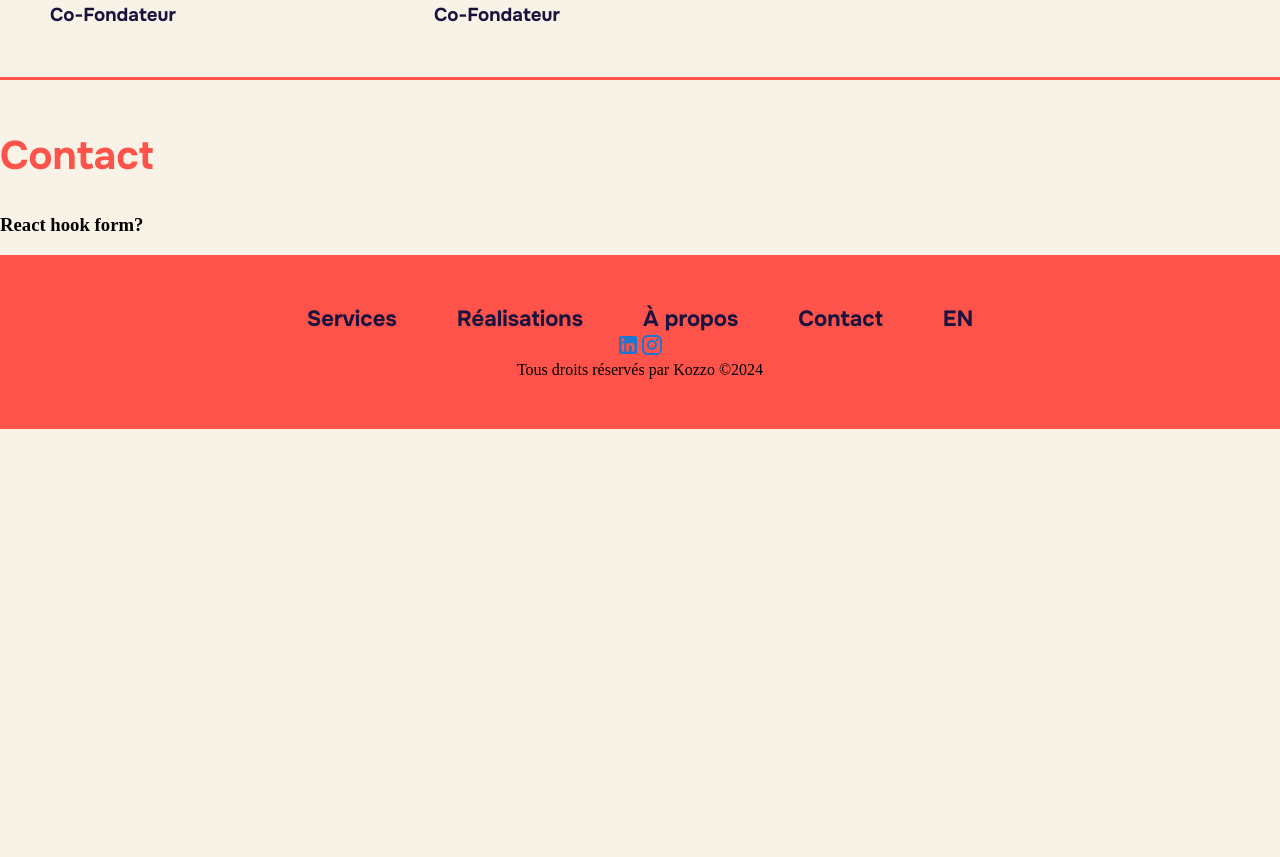
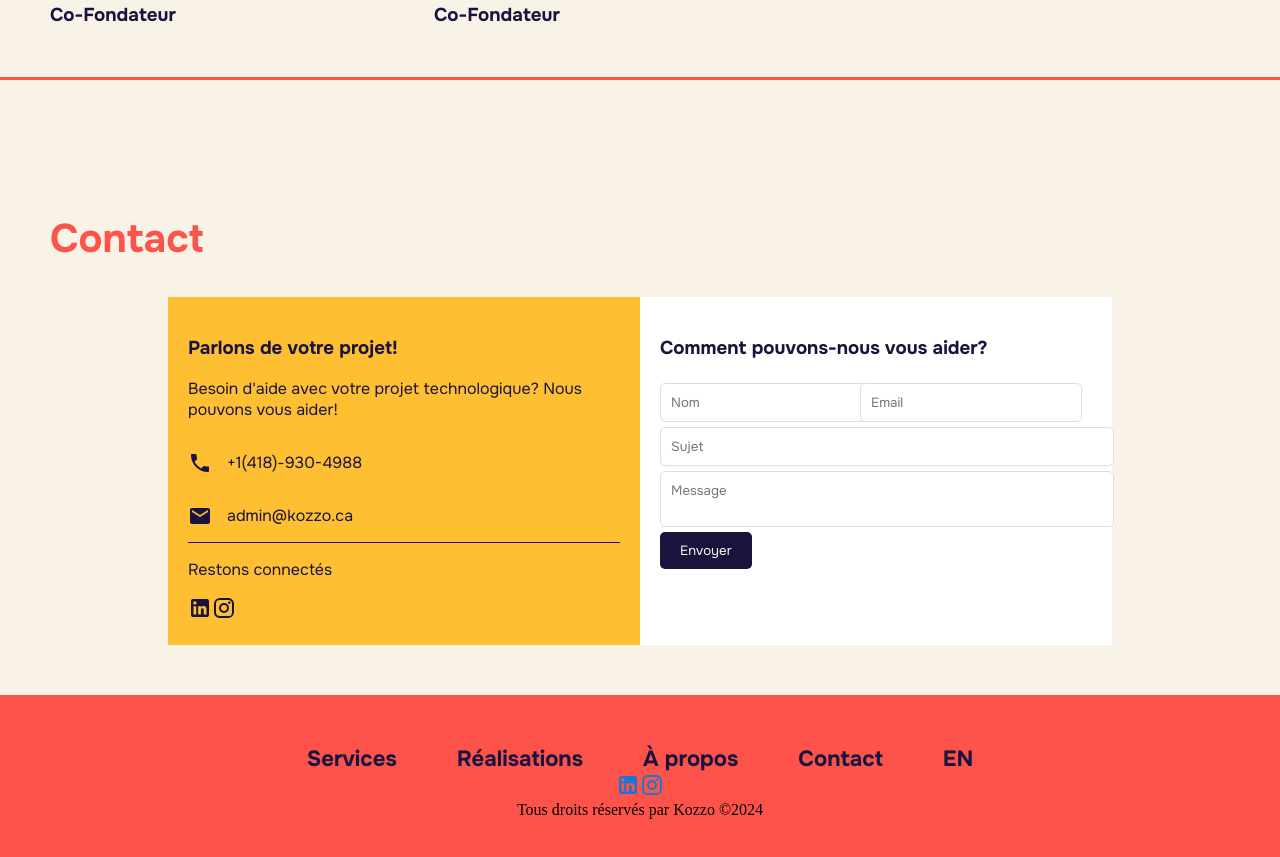
Before and after one commit to kozzo-solutions/kozzo-website, a React (Create React App) app: page / in a window 1280 px wide. Shown: the part 2160-3017 px from the top of the page. Before the commit the page ends 2589 px from the top, so only its background shows below. Built offline with nearby package versions, Linux system fonts and the light colour scheme.

Commit message:
debut de la section contact

```diff
--- a/package.json
+++ b/package.json
@@ -10,10 +10,12 @@
     "@testing-library/jest-dom": "^5.17.0",
     "@testing-library/react": "^13.4.0",
     "@testing-library/user-event": "^13.5.0",
+    "formik": "^2.4.6",
     "react": "^18.3.1",
     "react-dom": "^18.3.1",
     "react-scripts": "^5.0.1",
-    "web-vitals": "^2.1.4"
+    "web-vitals": "^2.1.4",
+    "yup": "^1.4.0"
   },
   "scripts": {
     "start": "react-scripts start",
--- a/src/App.css
+++ b/src/App.css
@@ -94,9 +94,6 @@ body{
     font-size: clamp(15px, 3vw, 25px);
 }
 
-.top-section-left-content {
-}
-
 .top-section img{
     width: auto;
     height: clamp(400px, 40vw, 600px);
@@ -118,7 +115,7 @@ body{
     overflow: hidden;
 }
 
-.service-cards .service-card {
+.service-card {
     padding: var(--card-padding);
     background-color: #FFFCF5;
     font-family: var(--font-family);
@@ -140,25 +137,23 @@ body{
     margin-bottom: 50px;
 }
 
-.about-us-section .about-us-left-content {}
-
-.about-us-section .team-cards {
+.team-cards {
     display: flex;
 
 }
 
-.about-us-section .member-card h3{
+.member-card h3{
     margin: 0px;
 }
 
-.about-us-section .member-card img {
+.member-card img {
     width: clamp(200px, 30vw, 400px);
     height: auto;
     border-top-left-radius: 150px;
     border-bottom-right-radius: 150px;
 }
 
-.about-us-section .member-card .member-image-background {
+.member-image-background {
     width: clamp(200px, 30vw, 400px);
     height: auto - 5px;
     border-top-left-radius: 150px;
@@ -168,7 +163,79 @@ body{
 /* End of AboutUs CSS */
 
 /* ContactUs CSS */
+.contact-us-section {
+    padding: var(--sections-padding);
+}
 
+.contact-us-content {
+    display: flex;
+    width: 80%;
+    margin: 0 auto;
+}
+
+.contact-us-content-left {
+    background-color: var(--design-yellow);
+    font-family: var(--font-family);
+    color: var(--design-blue);
+    padding: 20px;
+    width: 50%;
+}
+
+.contact-infos{
+    border-bottom: solid 1px var(--design-blue);
+}
+
+.contact-info{
+    display: flex;
+    align-items: center;
+    gap: 15px;
+}
+
+.contact-us-content-right{
+    background-color: white;
+    padding: 20px;
+    width: 50%;
+    font-family: var(--font-family);
+    color: var(--design-blue);
+}
+
+input, textarea {
+    width: 100%;
+    padding: 10px;
+    border: 1px solid #ddd;
+    border-radius: 5px;
+    margin-top: 5px;
+    font-family: var(--font-family);
+}
+
+.client-personal-info{
+    display: flex;
+}
+
+.client-personal-info input{
+    min-width: 50%;
+}
+
+textarea {
+    resize: none;
+}
+
+button {
+    background-color: var(--design-blue);
+    color: var(--design-cream);
+    font-family: var(--font-family);
+    padding: 10px 20px;
+    border: none;
+    border-radius: 5px;
+    cursor: pointer;
+}
+
+.error {
+    font-family: var(--font-family);
+    color: red;
+    margin-top: 10px;
+    font-size: 0.8em;
+}
 /* End of ContactUs CSS
 
 /* Footer CSS */
@@ -178,7 +245,7 @@ body{
     flex-direction: column;
     align-items: center;
     justify-content: space-around;
-    padding: 50px
+    padding: 50px;
 }
 .icons {
     color: var(--design-blue);
--- a/src/components/contact-us.js
+++ b/src/components/contact-us.js
@@ -1,9 +1,84 @@
 import React from "react";
+import PhoneIcon from '@mui/icons-material/Phone';
+import EmailIcon from '@mui/icons-material/Email';
+import LinkedInIcon from '@mui/icons-material/LinkedIn';
+import InstagramIcon from '@mui/icons-material/Instagram';
+import { Formik, Form, Field, ErrorMessage } from "formik";
+import * as Yup from 'yup';
+
+const validationSchema = Yup.object({
+    name: Yup.string().required('Nom est requis'),
+    email: Yup.string().email('Email invalide').required('Email est requis'),
+    subject: Yup.string().required('Sujet est requis'),
+    message: Yup.string().required('Message est requis')
+})
 
 const ContactUs = () => (
-    <div className="contact-us-content">
+    <div className="contact-us-section">
         <h2>Contact</h2>
-        <h3> React hook form?</h3>
+        <div className="contact-us-content">
+            <div className="contact-us-content-left">
+                <h3>Parlons de votre projet!</h3>
+                <p>
+                    Besoin d'aide avec votre projet technologique?
+                    Nous pouvons vous aider!
+                </p>
+                <div className="contact-infos">
+                    <div className="contact-info">
+                        <PhoneIcon></PhoneIcon>
+                        <p>+1(418)-930-4988</p>
+                    </div>
+                    <div className="contact-info">
+                        <EmailIcon></EmailIcon>
+                        <p>admin@kozzo.ca</p>
+                    </div>
+                </div>
+                <p>Restons connectés</p>
+                <div className="social-medias">
+                    <LinkedInIcon></LinkedInIcon>
+                    <InstagramIcon></InstagramIcon>
+                </div>
+            </div>
+            <div className="contact-us-content-right">
+                <h3>Comment pouvons-nous vous aider?</h3>
+                <Formik
+                    initialValues={{ name: '', email: '', subject: '', message: '' }}
+                    validationSchema={validationSchema}
+                    onSubmit={(values) => {
+                        alert(JSON.stringify(values, null, 2));
+                    }}
+                >
+                    {() => (
+                        <Form>
+                            <div className="client-personal-info">
+                                <div className="form-group">
+                                    <Field name="name" type="text" placeholder="Nom" />
+                                    <ErrorMessage name="name" component="div" className="error" />
+                                </div>
+
+                                <div className="form-group">
+                                    <Field name="email" type="email" placeholder="Email" />
+                                    <ErrorMessage name="email" component="div" className="error" />
+                                </div>
+                            </div>
+
+                            <div className="form-group client-request-info">
+                                <Field name="subject" type="text" placeholder="Sujet" />
+                                <ErrorMessage name="subject" component="div" className="error" />
+                            </div>
+
+                            <div className="form-group client-request-info">
+                                <Field name="message" as="textarea" placeholder="Message" />
+                                <ErrorMessage name="message" component="div" className="error" />
+                            </div>
+
+                            <button type="submit">Envoyer</button>
+                        </Form>
+                    )}
+                </Formik>
+            </div>
+        </div>
+
     </div>
 )
 
```
Also changed, not shown: 1 other file (tests, documents, lock files or other folders).
